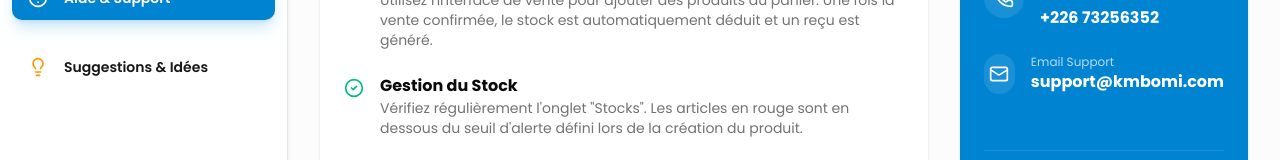
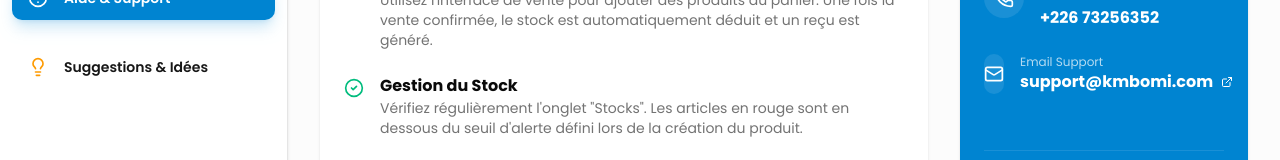
Before and after one commit to Seydou07/APP-GESTION, a Next.js app: page /help in a window 1280 px wide. Shown: the part 408-568 px from the top of the page. Built offline with nearby package versions, Linux system fonts and the light colour scheme; no server answers; sample sign-in values are in the browser's storage.

Commit message:
Ajout lien support

```diff
--- a/app/(dashboard)/help/page.tsx
+++ b/app/(dashboard)/help/page.tsx
@@ -9,7 +9,8 @@ import {
     Mail,
     Wrench,
     AlertTriangle,
-    CheckCircle2
+    CheckCircle2,
+    ExternalLink
 } from "lucide-react"
 
 export default function HelpPage() {
@@ -99,7 +100,15 @@ export default function HelpPage() {
                                 </div>
                                 <div>
                                     <p className="text-xs text-white/70">Email Support</p>
-                                    <p className="font-bold">support@kmbomi.com</p>
+                                    <a
+                                        href="https://soumaila-savadogo.omnia-elearning.com/"
+                                        target="_blank"
+                                        rel="noopener noreferrer"
+                                        className="font-bold hover:underline transition-all flex items-center gap-2"
+                                    >
+                                        support@kmbomi.com
+                                        <ExternalLink className="w-3 h-3" />
+                                    </a>
                                 </div>
                             </div>
                         </div>
```
